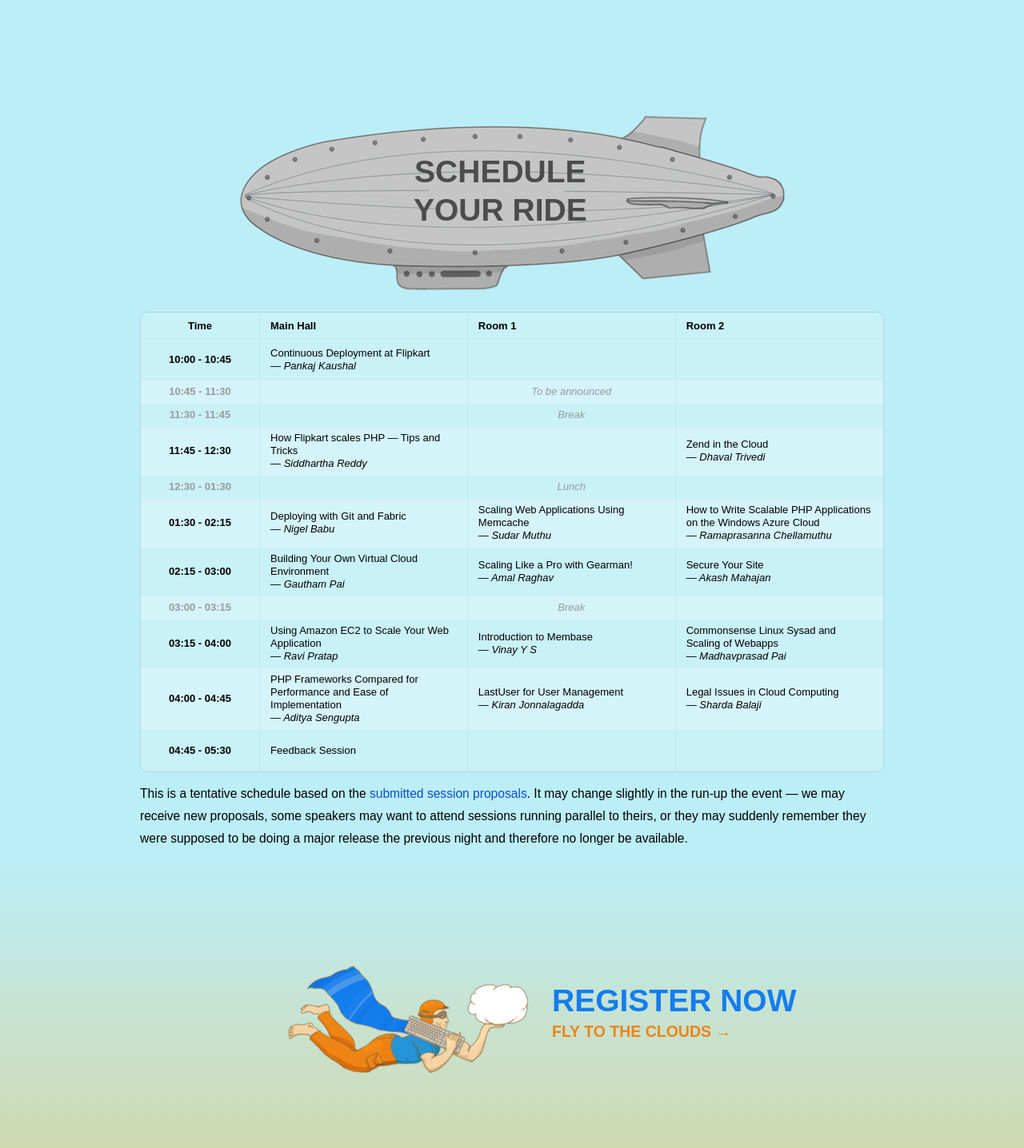
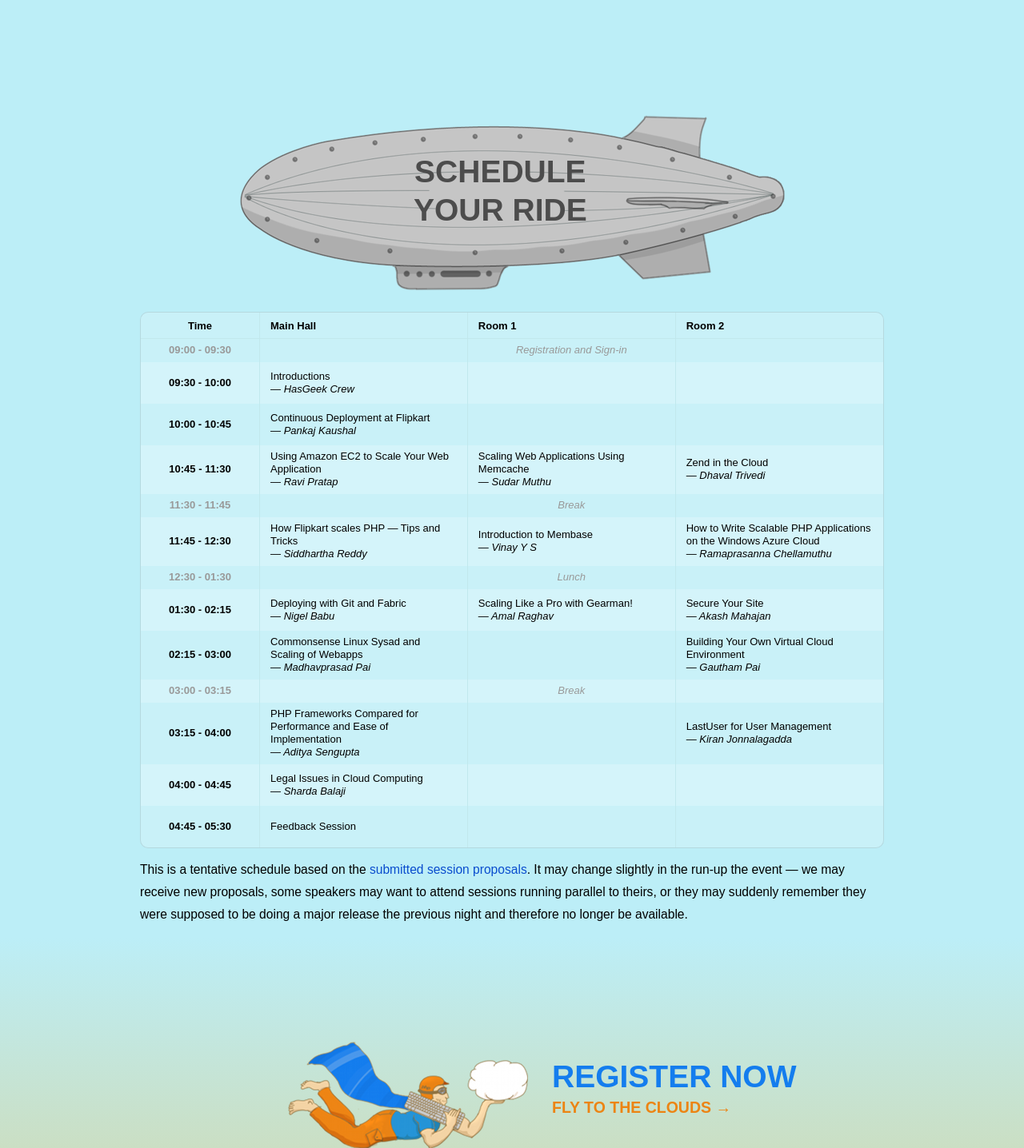
Before and after one commit to hasgeek/phpcloud, a PHP site: page / in a window 1280 px wide. Shown: the part 2262-3698 px from the top of the page at 80% size. Run offline with PHP 8.4, Linux system fonts and the light colour scheme; some libraries are stand-ins or nearby versions.

Commit message:
Reorganized schedule.

```diff
--- a/www/index.php
+++ b/www/index.php
@@ -17,7 +17,7 @@
   <link rel="shortcut icon" href="img/favicon.ico"/>
 
   <!-- Stylesheets -->
-  <link href="css/screen.css?v=9" rel="stylesheet" type="text/css" />
+  <link href="css/screen.css?v=10" rel="stylesheet" type="text/css" />
   <!--[if IE]>
       <link href="css/ie.css" media="screen, projection" rel="stylesheet" type="text/css" />
   <![endif]-->
@@ -321,6 +321,21 @@
                 </tr>
               </thead>
               <tbody>
+                <tr class="break">
+                  <td class="time">09:00 - 09:30</td>
+                  <td></td>
+                  <td>Registration and Sign-in</td>
+                  <td></td>
+                </tr>
+                <tr>
+                  <td class="time">09:30 - 10:00</td>
+                  <td>
+                    <span class="session">Introductions</span>
+                    <span class="speaker">HasGeek Crew</span>
+                  </td>
+                  <td></td>
+                  <td></td>
+                </tr>
                 <tr>
                   <td class="time">10:00 - 10:45</td>
                   <td>
@@ -332,11 +347,26 @@
                   <td></td>
                   <td></td>
                 </tr>
-                <tr class="break">
+                <tr>
                   <td class="time">10:45 - 11:30</td>
-                  <td></td>
-                  <td>To be announced</td>
-                  <td></td>
+                  <td>
+                    <a class="session-popup" target="_blank" href="http://funnel.hasgeek.in/phpcloud/7-using-amazon-ec2-to-scale-your-web-application">
+                      <span class="session">Using Amazon EC2 to Scale Your Web Application</span>
+                      <span class="speaker">Ravi Pratap</span>
+                    </a>
+                  </td>
+                  <td>
+                    <a class="session-popup" target="_blank" href="http://funnel.hasgeek.in/phpcloud/6-scaling-web-applications-using-memcache">
+                      <span class="session">Scaling Web Applications Using Memcache</span>
+                      <span class="speaker">Sudar Muthu</span>
+                    </a>
+                  </td>
+                  <td>
+                    <a class="session-popup" target="_blank" href="http://funnel.hasgeek.in/phpcloud/5-zend-on-the-cloud">
+                      <span class="session">Zend in the Cloud</span>
+                      <span class="speaker">Dhaval Trivedi</span>
+                    </a>
+                  </td>
                 </tr>
                 <tr class="break">
                   <td class="time">11:30 - 11:45</td>
@@ -352,11 +382,16 @@
                       <span class="speaker">Siddhartha Reddy</span>
                     </a>
                   </td>
-                  <td></td>
                   <td>
-                    <a class="session-popup" target="_blank" href="http://funnel.hasgeek.in/phpcloud/5-zend-on-the-cloud">
-                      <span class="session">Zend in the Cloud</span>
-                      <span class="speaker">Dhaval Trivedi</span>
+                    <a class="session-popup" target="_blank" href="http://funnel.hasgeek.in/phpcloud/14-introduction-to-membase">
+                      <span class="session">Introduction to Membase</span>
+                      <span class="speaker">Vinay Y S</span>
+                    </a>
+                  </td>
+                  <td>
+                    <a class="session-popup" target="_blank" href="http://funnel.hasgeek.in/phpcloud/21-how-to-write-scalable-php-applications-on-windows-azure-cloud">
+                      <span class="session">How to Write Scalable PHP Applications on the Windows Azure Cloud</span>
+                      <span class="speaker">Ramaprasanna Chellamuthu</span>
                     </a>
                   </td>
                 </tr>
@@ -375,27 +410,6 @@
                     </a>
                   </td>
                   <td>
-                    <a class="session-popup" target="_blank" href="http://funnel.hasgeek.in/phpcloud/6-scaling-web-applications-using-memcache">
-                      <span class="session">Scaling Web Applications Using Memcache</span>
-                      <span class="speaker">Sudar Muthu</span>
-                    </a>
-                  </td>
-                  <td>
-                    <a class="session-popup" target="_blank" href="http://funnel.hasgeek.in/phpcloud/21-how-to-write-scalable-php-applications-on-windows-azure-cloud">
-                      <span class="session">How to Write Scalable PHP Applications on the Windows Azure Cloud</span>
-                      <span class="speaker">Ramaprasanna Chellamuthu</span>
-                    </a>
-                  </td>
-                </tr>
-                <tr>
-                  <td class="time">02:15 - 03:00</td>
-                  <td>
-                    <a class="session-popup" target="_blank" href="http://funnel.hasgeek.in/phpcloud/13-building-your-own-virtual-cloud-environment">
-                      <span class="session">Building Your Own Virtual Cloud Environment</span>
-                      <span class="speaker">Gautham Pai</span>
-                    </a>
-                  </td>
-                  <td>
                     <a class="session-popup" target="_blank" href="http://funnel.hasgeek.in/phpcloud/18-scaling-like-a-pro-with-gearman">
                       <span class="session">Scaling Like a Pro with Gearman!</span>
                       <span class="speaker">Amal Raghav</span>
@@ -408,6 +422,22 @@
                     </a>
                   </td>
                 </tr>
+                <tr>
+                  <td class="time">02:15 - 03:00</td>
+                  <td>
+                    <a class="session-popup" target="_blank" href="http://funnel.hasgeek.in/phpcloud/15-commonsense-linux-sysad-and-scaling-of-webapps">
+                      <span class="session">Commonsense Linux Sysad and Scaling of Webapps</span>
+                      <span class="speaker">Madhavprasad Pai</span>
+                    </a>
+                  </td>
+                  <td></td>
+                  <td>
+                    <a class="session-popup" target="_blank" href="http://funnel.hasgeek.in/phpcloud/13-building-your-own-virtual-cloud-environment">
+                      <span class="session">Building Your Own Virtual Cloud Environment</span>
+                      <span class="speaker">Gautham Pai</span>
+                    </a>
+                  </td>
+                </tr>
                 <tr class="break">
                   <td class="time">03:00 - 03:15</td>
                   <td></td>
@@ -417,44 +447,29 @@
                 <tr>
                   <td class="time">03:15 - 04:00</td>
                   <td>
-                    <a class="session-popup" target="_blank" href="http://funnel.hasgeek.in/phpcloud/7-using-amazon-ec2-to-scale-your-web-application">
-                      <span class="session">Using Amazon EC2 to Scale Your Web Application</span>
-                      <span class="speaker">Ravi Pratap</span>
+                    <a class="session-popup" target="_blank" href="http://funnel.hasgeek.in/phpcloud/4-php-frameworks-performance-compared-for-performance-and-ease-of-implementation">
+                      <span class="session">PHP Frameworks Compared for Performance and Ease of Implementation</span>
+                      <span class="speaker">Aditya Sengupta</span>
                     </a>
                   </td>
+                  <td></td>
                   <td>
-                    <a class="session-popup" target="_blank" href="http://funnel.hasgeek.in/phpcloud/14-introduction-to-membase">
-                      <span class="session">Introduction to Membase</span>
-                      <span class="speaker">Vinay Y S</span>
-                    </a>
-                  </td>
-                  <td>
-                    <a class="session-popup" target="_blank" href="http://funnel.hasgeek.in/phpcloud/15-commonsense-linux-sysad-and-scaling-of-webapps">
-                      <span class="session">Commonsense Linux Sysad and Scaling of Webapps</span>
-                      <span class="speaker">Madhavprasad Pai</span>
+                    <a class="session-popup" target="_blank" href="http://funnel.hasgeek.in/phpcloud/3-lastuser-for-user-management">
+                      <span class="session">LastUser for User Management</span>
+                      <span class="speaker">Kiran Jonnalagadda</span>
                     </a>
                   </td>
                 </tr>
                 <tr>
                   <td class="time">04:00 - 04:45</td>
                   <td>
-                    <a class="session-popup" target="_blank" href="http://funnel.hasgeek.in/phpcloud/4-php-frameworks-performance-compared-for-performance-and-ease-of-implementation">
-                      <span class="session">PHP Frameworks Compared for Performance and Ease of Implementation</span>
-                      <span class="speaker">Aditya Sengupta</span>
-                    </a>
-                  </td>
-                  <td>
-                    <a class="session-popup" target="_blank" href="http://funnel.hasgeek.in/phpcloud/3-lastuser-for-user-management">
-                      <span class="session">LastUser for User Management</span>
-                      <span class="speaker">Kiran Jonnalagadda</span>
-                    </a>
-                  </td>
-                  <td>
                     <a class="session-popup" target="_blank" href="http://funnel.hasgeek.in/phpcloud/19-legal-issues-in-cloud-computing">
                       <span class="session">Legal Issues in Cloud Computing</span>
                       <span class="speaker">Sharda Balaji</span>
                     </a>
                   </td>
+                  <td></td>
+                  <td></td>
                 </tr>
                 <tr>
                   <td class="time">04:45 - 05:30</td>
```
